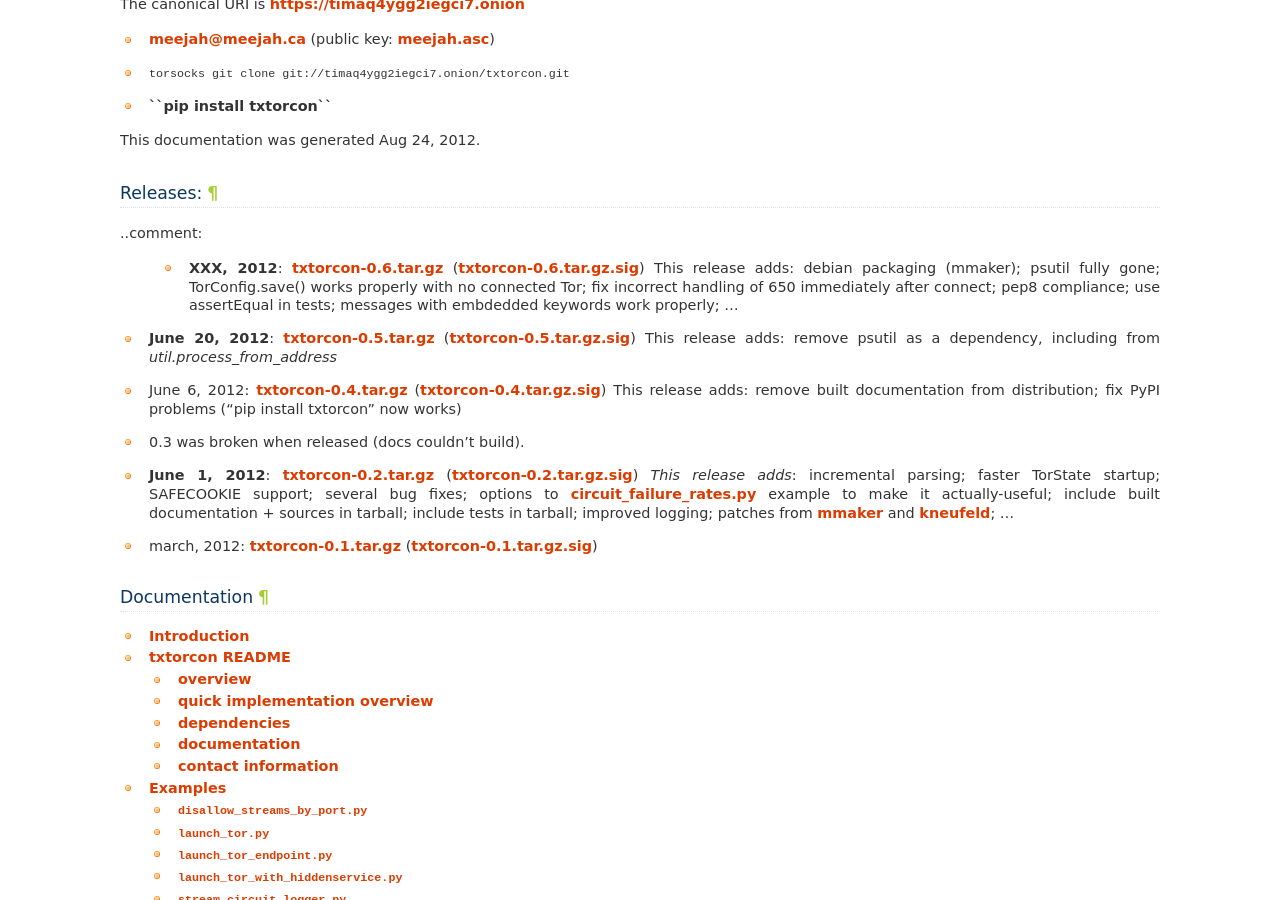
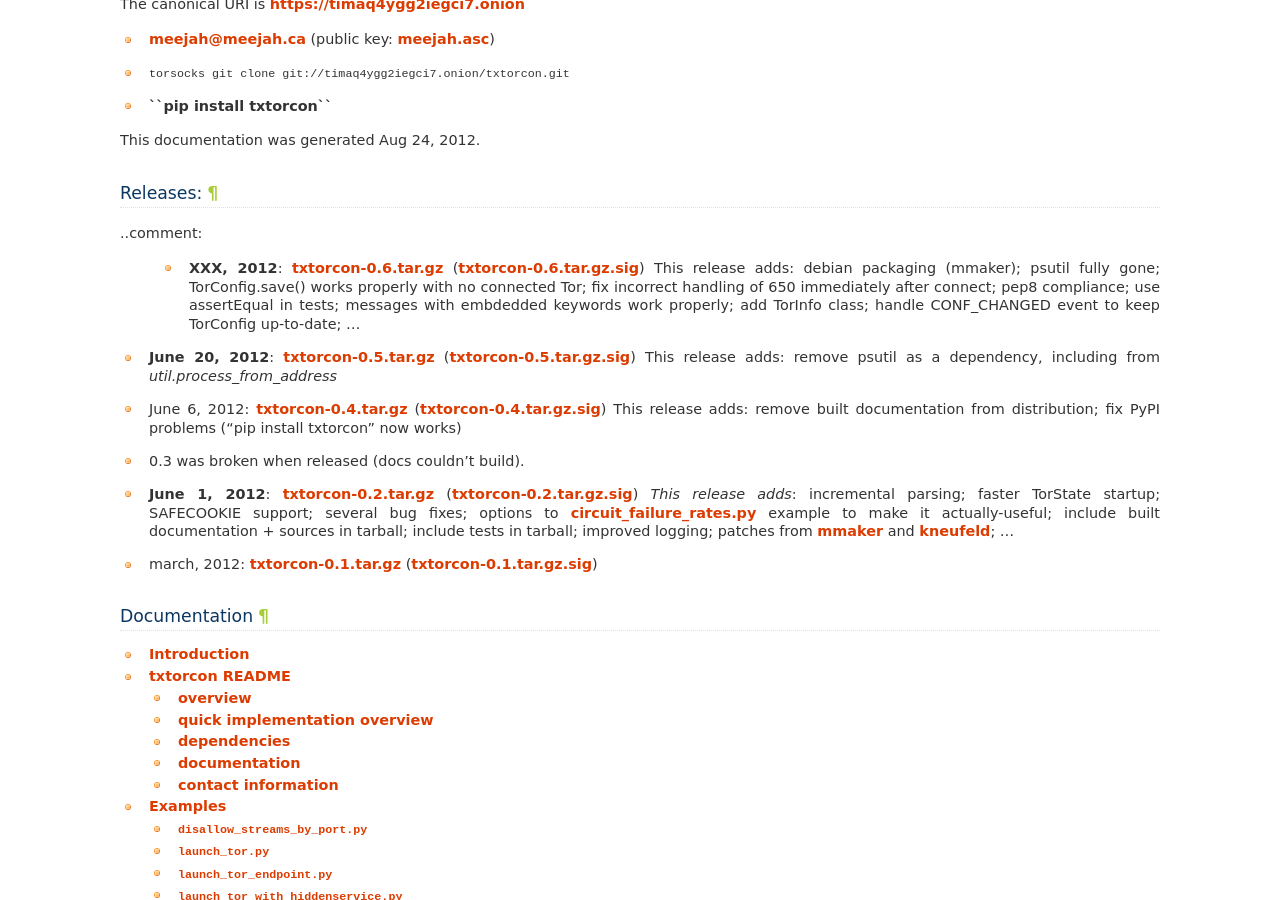
Before and after one commit to meejah/txtorcon, a Sphinx documentation site: the page built from docs/index.rst, in a window 1280 px wide and 900 px high, scrolled down 811 px. Built offline with Sphinx 7.4.7, drawn with Linux system fonts in a browser that asks for light colours.

Commit message:
update docs for merged branches

```diff
--- a/docs/index.rst
+++ b/docs/index.rst
@@ -48,7 +48,7 @@
 
 ..comment:
   - **XXX, 2012**: `txtorcon-0.6.tar.gz <txtorcon-0.6.tar.gz>`_ (`txtorcon-0.6.tar.gz.sig <txtorcon-0.6.tar.gz.sig>`_)
-    This release adds: debian packaging (mmaker); psutil fully gone; TorConfig.save() works properly with no connected Tor; fix incorrect handling of 650 immediately after connect; pep8 compliance; use assertEqual in tests; messages with embdedded keywords work properly; ...
+    This release adds: debian packaging (mmaker); psutil fully gone; TorConfig.save() works properly with no connected Tor; fix incorrect handling of 650 immediately after connect; pep8 compliance; use assertEqual in tests; messages with embdedded keywords work properly; add TorInfo class; handle CONF_CHANGED event to keep TorConfig up-to-date; ...
 
 - **June 20, 2012**: `txtorcon-0.5.tar.gz <txtorcon-0.5.tar.gz>`_ (`txtorcon-0.5.tar.gz.sig <txtorcon-0.5.tar.gz.sig>`_)
   This release adds: remove psutil as a dependency, including from `util.process_from_address`
```
Also changed, not shown: 1 other file.
